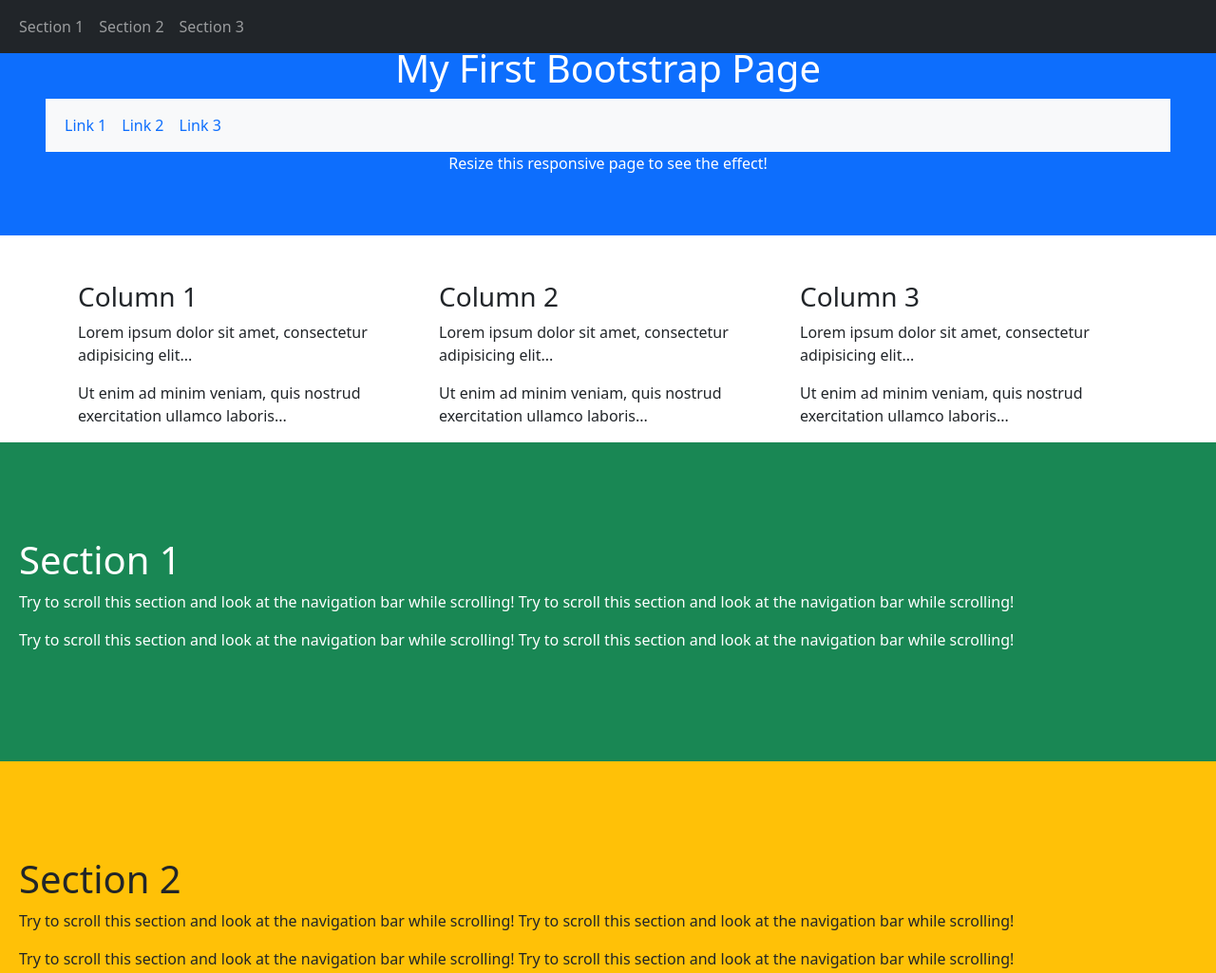
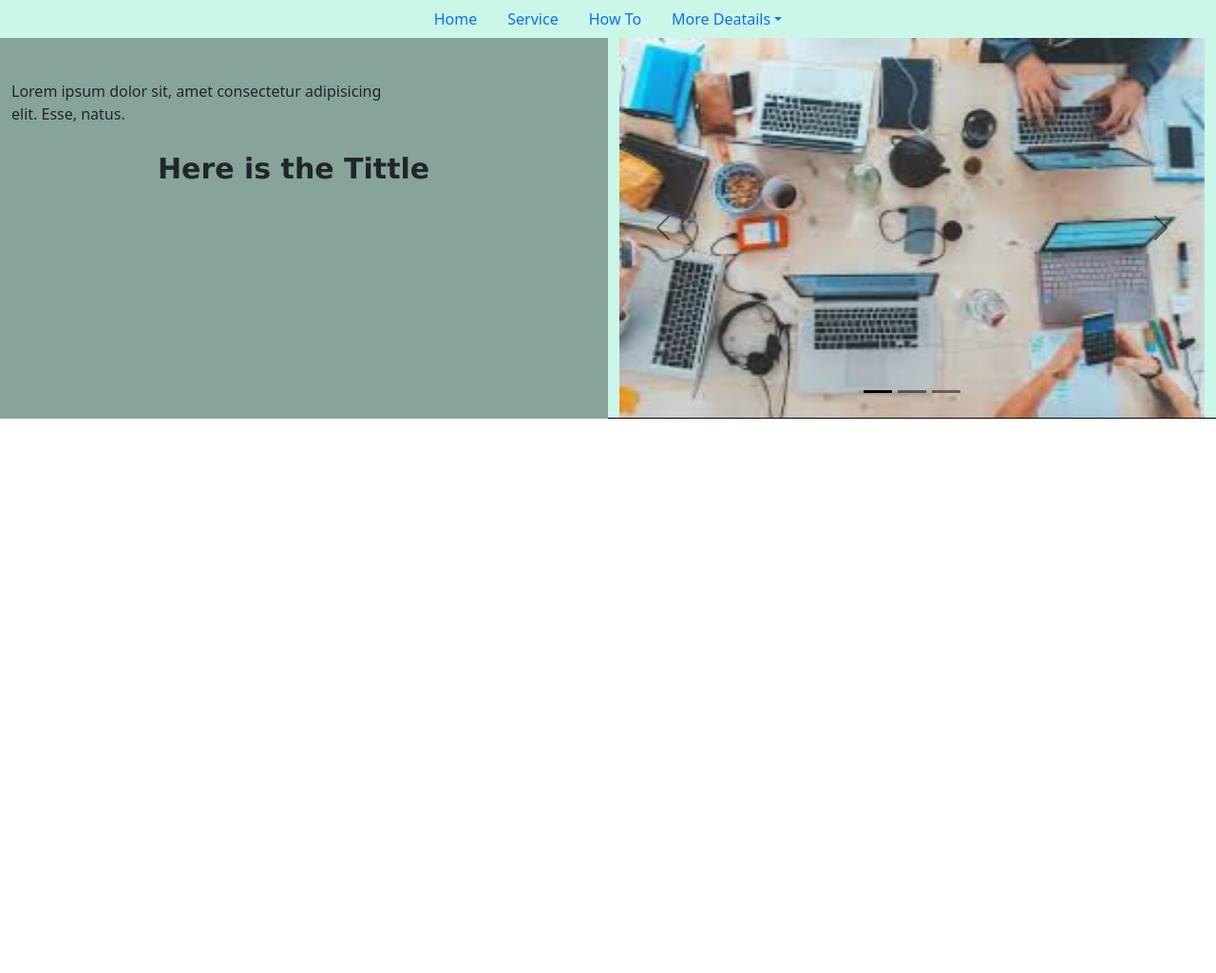
Before and after one commit to monika-ghimire/1st-bootstrap-responsive, a plain HTML site: page index.html in a window 1280 px wide. Shown: the top 1025 px of the page at 95% size. After the commit the page ends 800 px from the top, so only its background shows below. Drawn offline with nearby package versions, Linux system fonts and the light colour scheme.

Commit message:
still not finised

```diff
--- /dev/null
+++ b/css/style.css
@@ -0,0 +1,38 @@
+.container-fluid
+{
+    background-color: rgb(202, 247, 232);
+
+}
+
+.carousel-item img
+{
+    width:400px;
+    height:400px;
+
+}
+.left-side-col
+{
+    background-color: rgb(135, 164, 155)
+}
+.right-col-holder
+{
+    border-bottom:1px solid black;
+
+}
+.tittle
+{
+    position: relative;
+    top:30%;
+    left:25%;
+    font-size:30px;
+    font-weight: bold;
+    font-family: Verdana, Geneva, Tahoma, sans-serif;
+}
+
+.container p
+{
+    position: relative;
+    top:35%;
+    left:25%;
+    font-size:10px;
+}
--- a/index.html
+++ b/index.html
@@ -6,90 +6,87 @@
   <meta name="viewport" content="width=device-width, initial-scale=1">
   <link href="https://cdn.jsdelivr.net/npm/bootstrap@5.1.3/dist/css/bootstrap.min.css" rel="stylesheet">
   <script src="https://cdn.jsdelivr.net/npm/bootstrap@5.1.3/dist/js/bootstrap.bundle.min.js"></script>
+<link rel="stylesheet" href="./css/style.css">
 </head>
-    <style>
-  body {
-      position: relative;
-  }
-  </style>
-<body>
-
-<div class="container-fluid p-5 bg-primary text-white text-center">
-    <h1>My First Bootstrap Page</h1>
-
-  <nav class="navbar navbar-expand-sm bg-light">
-
 <div class="container-fluid">
-    <!-- Links -->
-    <ul class="navbar-nav">
+  <ul class="nav justify-content-center">
     <li class="nav-item">
-        <a class="nav-link" href="#">Link 1</a>
+      <a class="nav-link active" aria-current="page" href="#">Home</a>
     </li>
     <li class="nav-item">
-        <a class="nav-link" href="#">Link 2</a>
+      <a class="nav-link" href="#">Service</a>
     </li>
     <li class="nav-item">
-        <a class="nav-link" href="#">Link 3</a>
+      <a class="nav-link" href="#">How To</a>
     </li>
+    <li class="nav-item dropdown">
+      <a class="nav-link dropdown-toggle" data-bs-toggle="dropdown" href="#" role="button" aria-expanded="false">More Deatails</a>
+      <ul class="dropdown-menu">
+        <li><a class="dropdown-item" href="#">Action</a></li>
+        <li><a class="dropdown-item" href="#">Another action</a></li>
+        <li><a class="dropdown-item" href="#">Something else here</a></li>
+        <li><hr class="dropdown-divider"></li>
+        <li><a class="dropdown-item" href="#">Separated link</a></li>
+      </ul>
+    </li>
+  </ul>
+</div>
+  <!-- here for contenet -->
+  <div class="container-fluid">
+    <div class="row">
+      <div class="col left-side-col">
+        <h3 class="tittle">Here is the Tittle</h3>
+        <p>
+          Lorem ipsum dolor sit, amet consectetur adipisicing
+          <br> elit. Esse, natus.
+        </p>
+
+
+
 
       </div>
+      <br>
+      <div class="col right-col-holder">
+        <div id="carouselExampleDark" class="carousel carousel-dark slide" data-bs-ride="carousel">
+          <div class="carousel-indicators">
+            <button type="button" data-bs-target="#carouselExampleDark" data-bs-slide-to="0" class="active" aria-current="true" aria-label="Slide 1"></button>
+            <button type="button" data-bs-target="#carouselExampleDark" data-bs-slide-to="1" aria-label="Slide 2"></button>
+            <button type="button" data-bs-target="#carouselExampleDark" data-bs-slide-to="2" aria-label="Slide 3"></button>
+          </div>
+          <div class="carousel-inner">
+            <div class="carousel-item active" data-bs-interval="10000">
+              <img src="./images/index3.jpg" class="d-block w-100" alt="...">
+              <div class="carousel-caption d-none d-md-block">
 
-</nav>
-  <p>Resize this responsive page to see the effect!</p>
               </div>
+            </div>
+            <div class="carousel-item" data-bs-interval="2000">
+              <img src="./images/index.jpg" class="d-block w-100" alt="...">
+              <div class="carousel-caption d-none d-md-block">
 
-<div class="container mt-5">
-  <div class="row">
-    <div class="col-sm-4">
-      <h3>Column 1</h3>
-      <p>Lorem ipsum dolor sit amet, consectetur adipisicing elit...</p>
-      <p>Ut enim ad minim veniam, quis nostrud exercitation ullamco laboris...</p>
               </div>
-    <div class="col-sm-4">
-      <h3>Column 2</h3>
-      <p>Lorem ipsum dolor sit amet, consectetur adipisicing elit...</p>
-      <p>Ut enim ad minim veniam, quis nostrud exercitation ullamco laboris...</p>
             </div>
-    <div class="col-sm-4">
-      <h3>Column 3</h3>
-      <p>Lorem ipsum dolor sit amet, consectetur adipisicing elit...</p>
-      <p>Ut enim ad minim veniam, quis nostrud exercitation ullamco laboris...</p>
+            <div class="carousel-item">
+              <img src="./images/images4.jpg" class="d-block w-100" alt="...">
+              <div class="carousel-caption d-none d-md-block">
+
               </div>
             </div>
           </div>
-<nav class="navbar navbar-expand-sm bg-dark navbar-dark fixed-top">
-  <div class="container-fluid">
-    <ul class="navbar-nav">
-      <li class="nav-item">
-        <a class="nav-link" href="#section1">Section 1</a>
-      </li>
-      <li class="nav-item">
-        <a class="nav-link" href="#section2">Section 2</a>
-      </li>
-      <li class="nav-item">
-        <a class="nav-link" href="#section3">Section 3</a>
-      </li>
-    </ul>
+          <button class="carousel-control-prev" type="button" data-bs-target="#carouselExampleDark" data-bs-slide="prev">
+            <span class="carousel-control-prev-icon" aria-hidden="true"></span>
+            <span class="visually-hidden">Previous</span>
+          </button>
+          <button class="carousel-control-next" type="button" data-bs-target="#carouselExampleDark" data-bs-slide="next">
+            <span class="carousel-control-next-icon" aria-hidden="true"></span>
+            <span class="visually-hidden">Next</span>
+          </button>
         </div>
-</nav>
-
-<div id="section1" class="container-fluid bg-success text-white" style="padding:100px 20px;">
-  <h1>Section 1</h1>
-  <p>Try to scroll this section and look at the navigation bar while scrolling! Try to scroll this section and look at the navigation bar while scrolling!</p>
-  <p>Try to scroll this section and look at the navigation bar while scrolling! Try to scroll this section and look at the navigation bar while scrolling!</p>
+      </div>
     </div>
 
-<div id="section2" class="container-fluid bg-warning" style="padding:100px 20px;">
-  <h1>Section 2</h1>
-  <p>Try to scroll this section and look at the navigation bar while scrolling! Try to scroll this section and look at the navigation bar while scrolling!</p>
-  <p>Try to scroll this section and look at the navigation bar while scrolling! Try to scroll this section and look at the navigation bar while scrolling!</p>
-</div>
 
-<div id="section3" class="container-fluid bg-secondary text-white" style="padding:100px 20px;">
-  <h1>Section 3</h1>
-  <p>Try to scroll this section and look at the navigation bar while scrolling! Try to scroll this section and look at the navigation bar while scrolling!</p>
-  <p>Try to scroll this section and look at the navigation bar while scrolling! Try to scroll this section and look at the navigation bar while scrolling!</p>
-</div>
+
 
 </body>
 </html>
```
Also changed, not shown: images/images4.jpg (added), images/index.jpg (added), images/index2.jpg (added), images/index3.jpg (added), images/photo-1565786122857-65d164d8c04d.jpg (added). Lines whose indentation alone changed are shown as unchanged.
